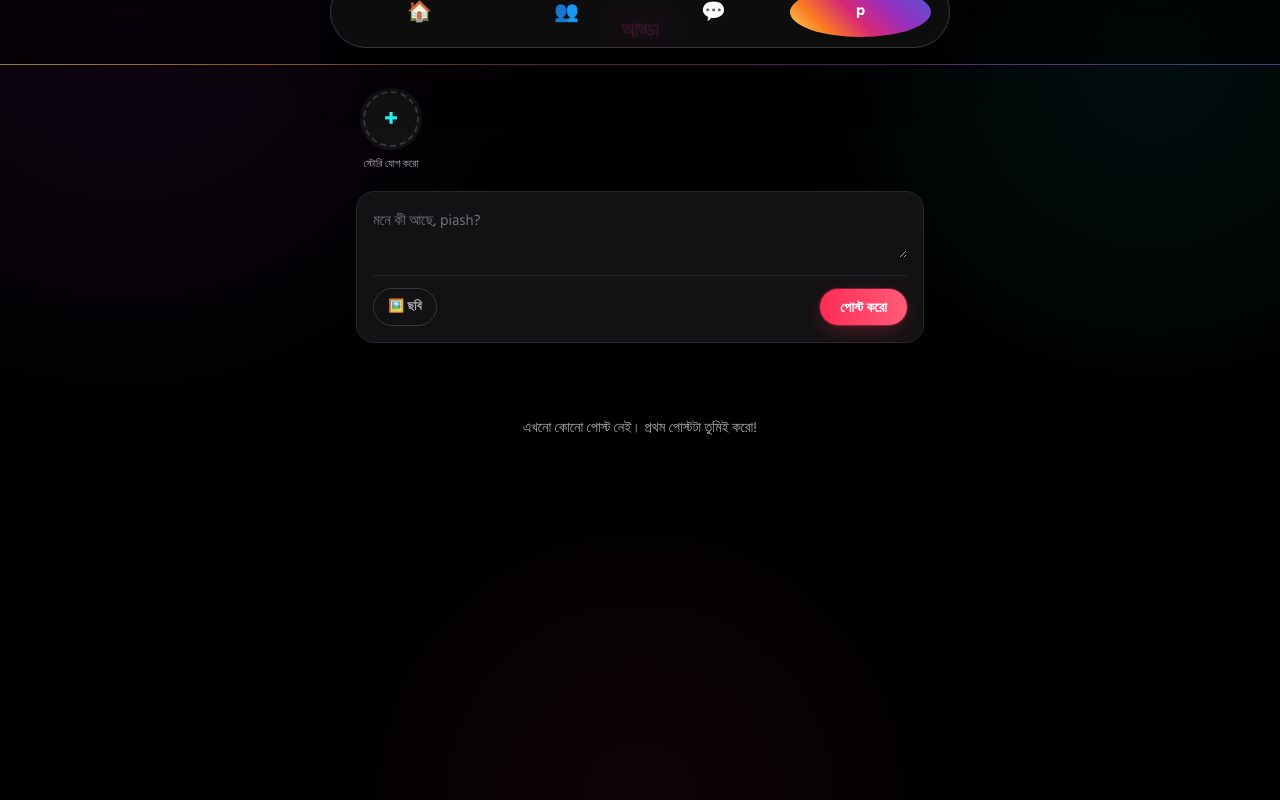
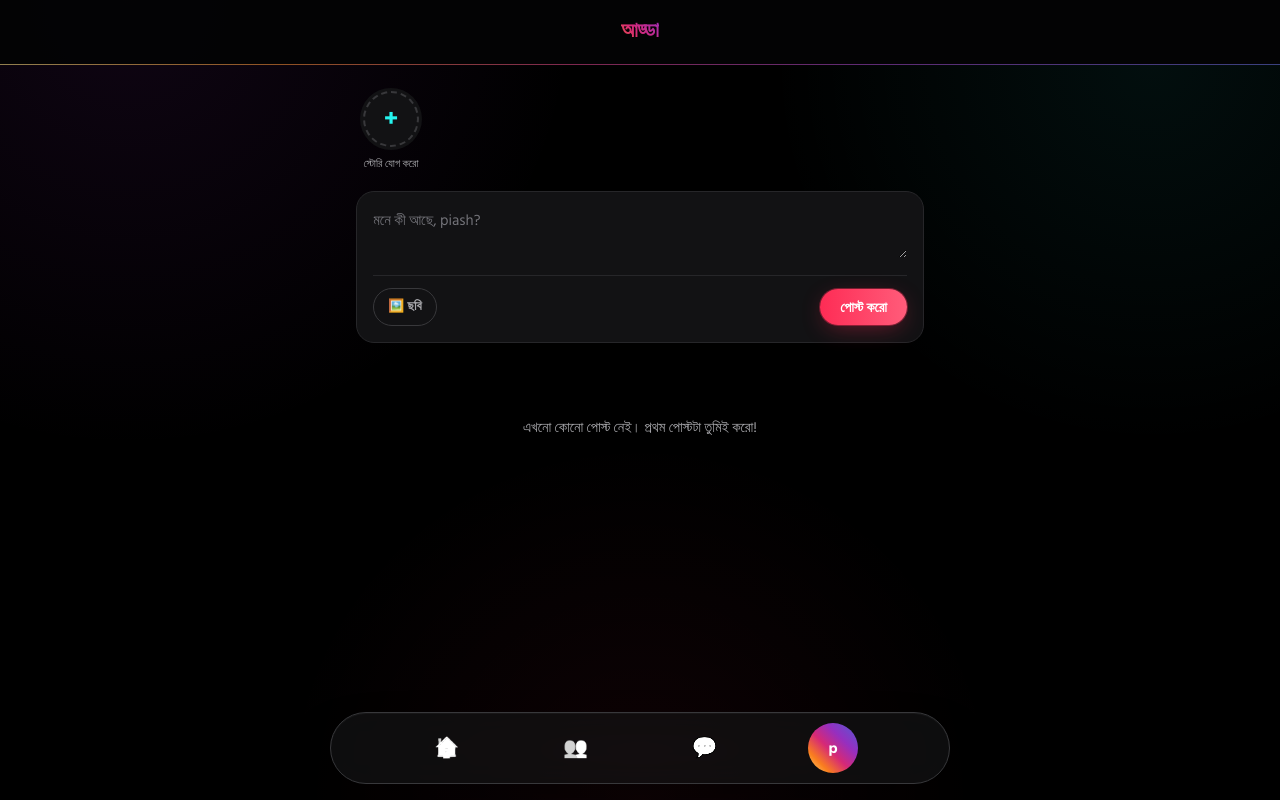
Before and after one commit to nabilmahmudpiash136-web/ADDA, a Flask app: page / in a window 1280 px wide. Run offline with Flask 3, Linux system fonts and the light colour scheme; a user stored in the database is signed in; data comes from the database, SQL or seed files in the repository; data that the repository does not hold is empty.

Commit message:
Update my app

```diff
--- a/static/css/style.css
+++ b/static/css/style.css
@@ -1,37 +1,3 @@
-/* =====================================================================
-   আড্ডা (ADDA) — MAIN STYLESHEET
-   Instagram / TikTok inspired dark theme — single top nav bar edition
-   =====================================================================
-   Table of contents
-   -----------------
-   01. Design tokens (colors, spacing, type, radius, shadow, motion)
-   02. Reset & base elements
-   03. Accessibility helpers
-   04. Scrollbar styling
-   05. Generic animation keyframes
-   06. Utility classes (spacing / text / flex / display)
-   07. Buttons
-   08. Form fields & inputs (incl. global file-input hiding)
-   09. Layout shell
-   10. Top navigation bar (single bar, all breakpoints)
-   11. Flash / toast messages
-   12. Auth screens (login / register)
-   13. Stories row + story viewer + new-story modal
-   14. Post composer
-   15. Feed & post cards
-   16. Comments
-   17. People / friends list
-   18. Profile page
-   19. Messages inbox & chat thread
-   20. Small reusable components (badge, tooltip, spinner, skeleton)
-   21. Print styles
-   22. Responsive fine-tuning (breakpoint sweep)
-   ===================================================================== */
-
-
-/* =====================================================================
-   01. DESIGN TOKENS
-   ===================================================================== */
 :root{
 
   --ig-gradient: linear-gradient(45deg, #FEDA75 0%, #FA7E1E 22%, #D62976 45%, #962FBF 68%, #4F5BD5 100%);
@@ -619,11 +585,14 @@ input[type="file"]{
   padding: 14px 18px;
   position: fixed;
   top: 0; left: 0; right: 0;
-  background: rgba(0,0,0,0.6);
-  backdrop-filter: blur(14px) saturate(160%);
-  -webkit-backdrop-filter: blur(14px) saturate(160%);
+  background: rgba(4,4,5,0.94);
   border-bottom: 1px solid var(--line);
   z-index: var(--z-sticky);
+  /* NOTE: intentionally no filter/backdrop-filter/transform here — any of
+     those on this element would make it the containing block for its
+     fixed-position descendants (including .mobile-nav), which pins the
+     bottom dock to this bar instead of the viewport. Keep this element
+     free of those properties. */
 }
 .mobile-topbar::after{
   content: "";
@@ -671,33 +640,41 @@ input[type="file"]{
   z-index: var(--z-sticky);
 }
 .mobile-nav a{
-  flex: 1;
+  flex: 0 0 auto;
   display: flex;
   align-items: center;
   justify-content: center;
   width: 46px; height: 46px;
   border-radius: 50%;
   font-size: 19px;
+  line-height: 1;
   color: var(--ink-soft);
   background: transparent;
+  /* neutralize full-color system emoji glyphs so the icons read as
+     clean monochrome symbols instead of clashing colorful emoji */
+  filter: grayscale(1) brightness(1.9) contrast(1.15);
   transition: background var(--dur-fast) var(--ease-standard),
               color var(--dur-fast) var(--ease-standard),
-              transform var(--dur-base) var(--ease-spring);
+              transform var(--dur-base) var(--ease-spring),
+              filter var(--dur-fast) var(--ease-standard);
 }
 .mobile-nav a:hover{
   background: var(--surface-hover);
   color: var(--ink);
+  filter: grayscale(1) brightness(2.2) contrast(1.2);
   transform: translateY(-6px) scale(1.12);
 }
 .mobile-nav a:active{ transform: translateY(-1px) scale(.94); }
 /* home reads as emphasized by default */
 .mobile-nav a:first-child{ color: var(--ink); }
-/* profile initial styled as a small gradient avatar chip */
+/* profile initial styled as a small gradient avatar chip — no filter,
+   since this one is real text (the user's initial), not an emoji */
 .mobile-nav a:last-child{
   background: var(--ig-gradient);
   color: #fff;
   font-weight: var(--fw-bold);
   font-size: 15px;
+  filter: none;
 }
 .mobile-nav a:last-child:hover{ filter: brightness(1.12); transform: translateY(-6px) scale(1.12); }
 
```
